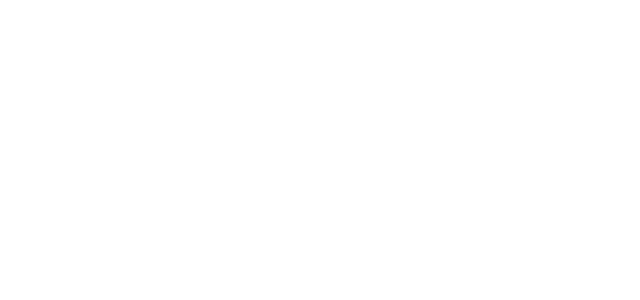
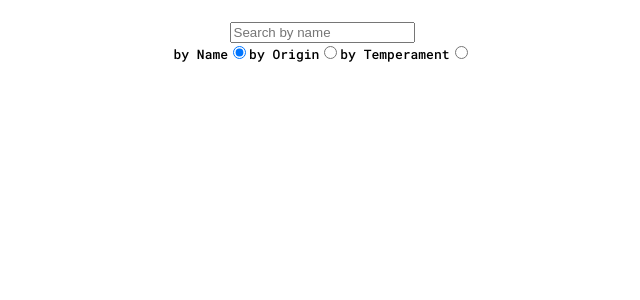
Before and after one commit to SamulionisJonas/react-cats, a React app in the folder client/: page / in a window 1280 px wide. Shown: the top 300 px of the page, without its empty margins (318-958 px from the left). Built offline with nearby package versions, Linux system fonts and the light colour scheme; no server answers.

Commit message:
create searchBar and filter structure

```diff
--- a/client/src/components/App.js
+++ b/client/src/components/App.js
@@ -1,9 +1,21 @@
-import React from 'react'
+import React, { useEffect } from 'react';
+// Redux
+import { useDispatch, useSelector } from 'react-redux';
+import { fetchCatBreeds, search } from '../slices/catSlice';
+// Components
+import { SearchBar } from '../components/SearchBar/SearchBar';
 
 export const App = () => {
-    return (
-        <div className='wrapper'>
+	const dispatch = useDispatch();
+	const { loading, filtered } = useSelector((state) => state.catBreeds);
 
-        </div>
-    )
-}
+	useEffect(() => {
+		dispatch(fetchCatBreeds());
+	}, [dispatch]);
+
+	return (
+		<div className='wrapper'>
+			<SearchBar onChange={search} />
+		</div>
+	);
+};
--- a/client/src/components/SearchBar/SearchBar.js
+++ b/client/src/components/SearchBar/SearchBar.js
@@ -1,9 +1,23 @@
-import React from 'react'
+import React, { useEffect } from "react";
+import { Filter } from "./Filter";
 
-export const SearchBar = () => {
-    return (
-        <div>
+export const SearchBar = ({ onChange }) => {
+  // Input serchTerm
+  const [searchTerm, setSearchTerm] = React.useState("");
+  // Filter state
+  const [state, setState] = React.useState("name");
 
+  return (
+    <>
+      <div className="searchbar">
+        <div className="searchbar_input">
+          <input
+            onChange={(e) => setSearchTerm(e.target.value)}
+            placeholder={`Search by ${state}`}
+          />
         </div>
-    )
-}
+      </div>
+      <Filter value={state} onChange={setState} />
+    </>
+  );
+};
```
Also changed, not shown: 2 other files (tests, documents, lock files or other folders).
